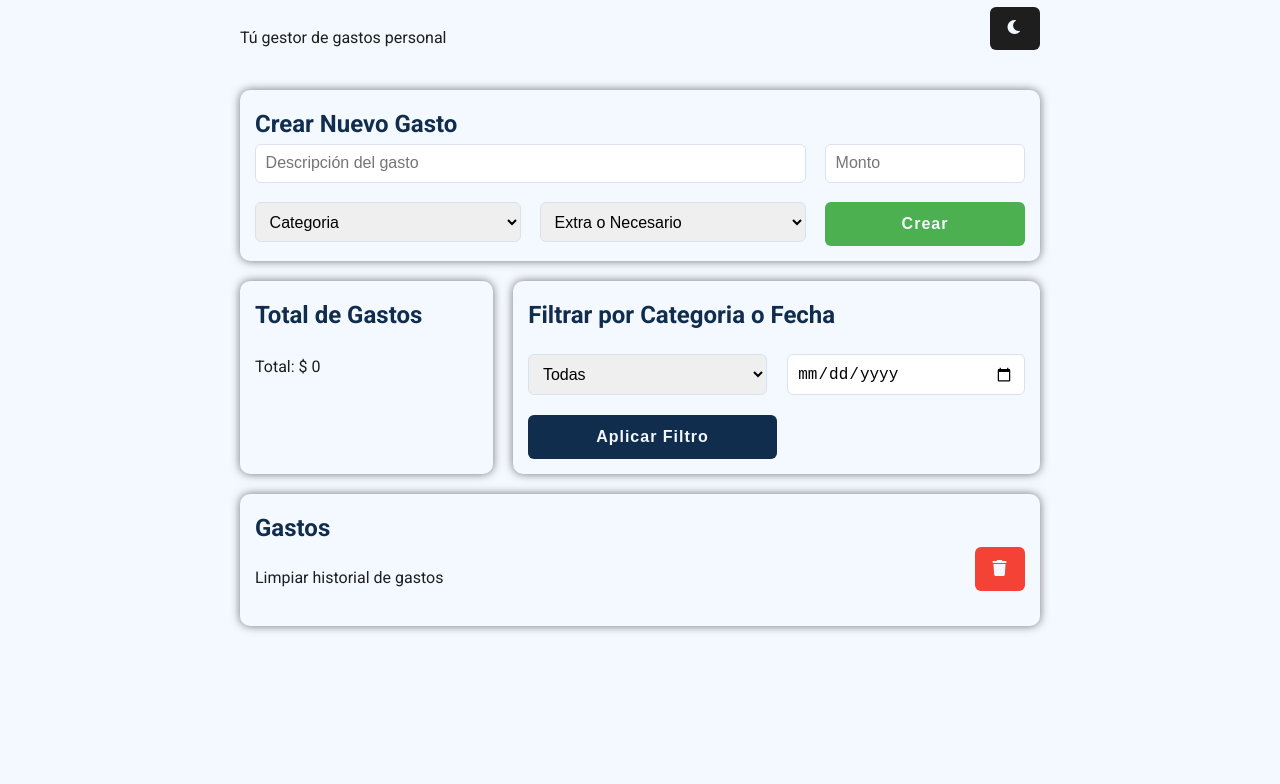
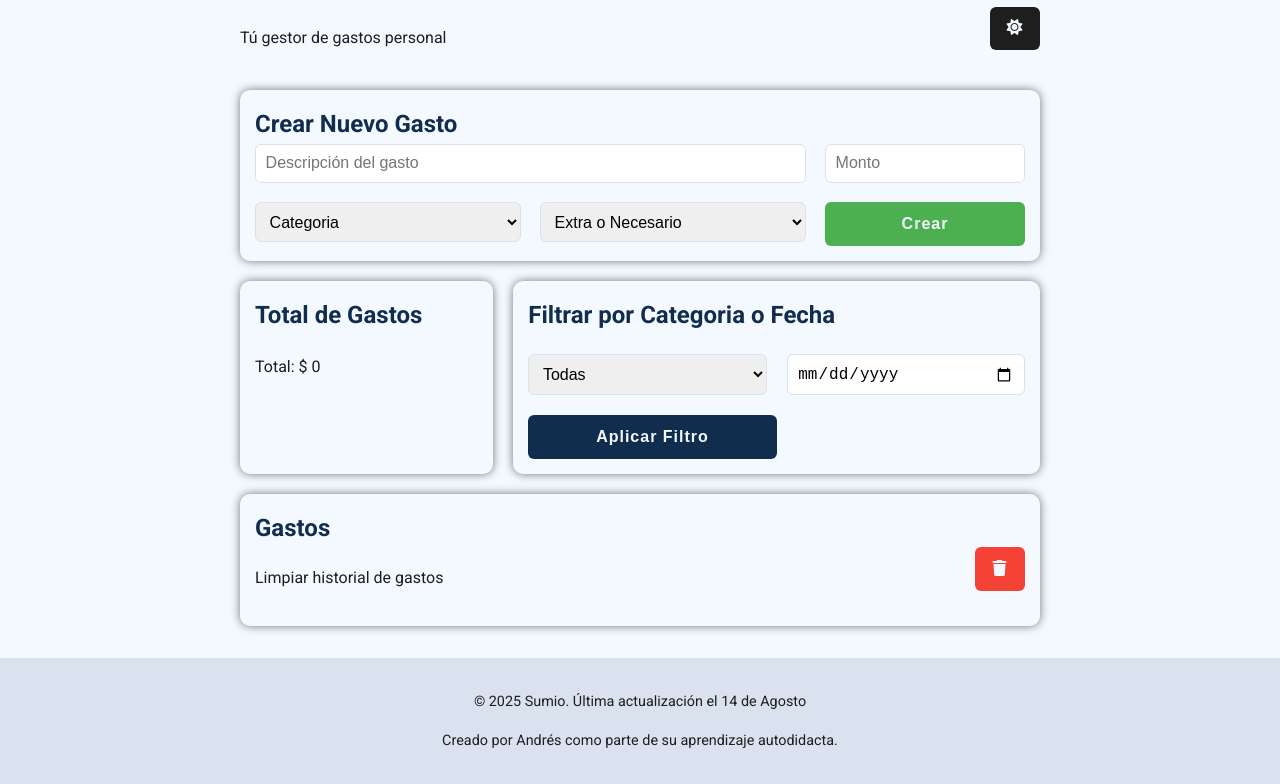
Before and after one commit to andresmo23/sumio, a plain HTML site: page index.html in a window 1280 px wide. Shown: the part 115-899 px from the top of the page. Before the commit the page ends 800 px from the top, so only its background shows below. Drawn offline with Linux system fonts and the light colour scheme.

Commit message:
feat: agregar footer, corregir error en storage.js y actualizar README
- Se implementó el footer...

- Se corrigió...

```diff
--- a/css/base.css
+++ b/css/base.css
@@ -312,3 +312,16 @@ p {
   background-color: var(--color-accent-light);
   transform: translateY(-5px);
 }
+
+footer {
+  background-color: var(--color-secondary-light);
+  padding: 1rem;
+  display: flex;
+  flex-direction: column;
+  gap: 1rem;
+  text-align: center;
+}
+
+footer p {
+  font-size: 0.6rem;
+}
--- a/css/modal.css
+++ b/css/modal.css
@@ -172,4 +172,13 @@
   .container-btn-modal {
     grid-column: 2 / 3;
   }
+
+  footer {
+    padding: 2rem;
+    margin-top: 1rem;
+  }
+
+  footer p {
+    font-size: 0.9rem;
+  }
 }
--- a/index.html
+++ b/index.html
@@ -134,6 +134,11 @@
       </section>
     </main>
 
+    <footer>
+      <p>© 2025 Sumio. Última actualización el 14 de Agosto</p>
+      <p>Creado por Andrés como parte de su aprendizaje autodidacta.</p>
+    </footer>
+
     <!-- Modal de edición -->
     <div class="modal hiden" id="edit__modal">
       <div class="modal__content">
--- a/js/main.js
+++ b/js/main.js
@@ -12,7 +12,6 @@ import {
   filterExpensesByCategory,
   filterExpensesByDate,
   toggleTheme,
-  updateIcon,
 } from "./utils.js";
 import {
   renderExpenses,
--- a/js/storage.js
+++ b/js/storage.js
@@ -1,3 +1,4 @@
+import { updateIcon } from "./utils.js";
 // ? Guardar, obtener y limpiar datos desde localStorage
 
 // funcion para guardar en el localstorage
```
Also changed, not shown: 1 other file.
